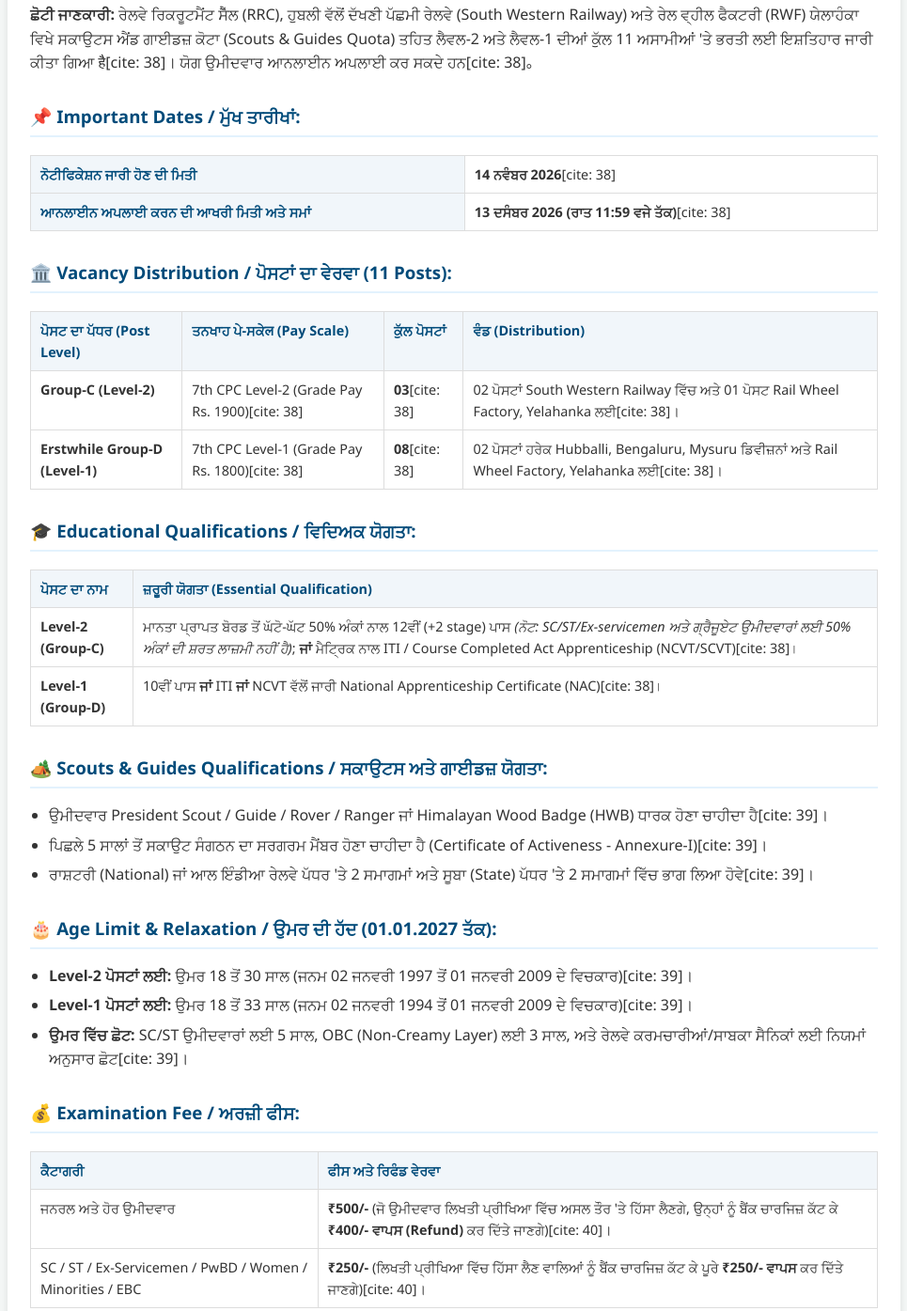
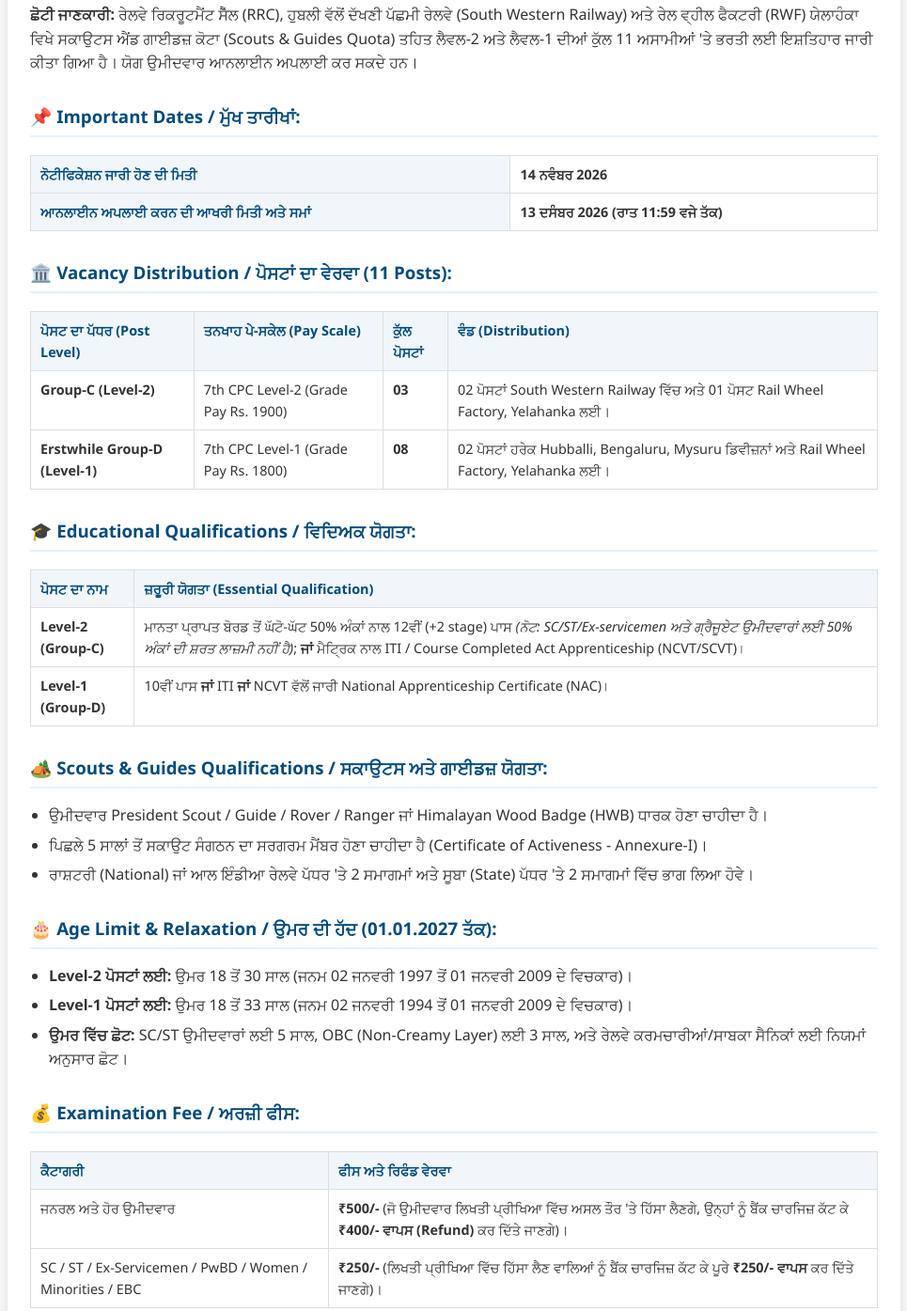
Before and after one commit to panjabjobjunction/panjabjobjunction-site, a plain HTML site: page swr-scouts-guides-recruitment-2026.html in a window 1280 px wide. Shown: the part 419-1814 px from the top of the page at 94% size, without its empty margins (157-1122 px from the left). Drawn offline with Linux system fonts and the light colour scheme.

Commit message:
Update swr-scouts-guides-recruitment-2026.html

```diff
--- a/swr-scouts-guides-recruitment-2026.html
+++ b/swr-scouts-guides-recruitment-2026.html
@@ -47,17 +47,17 @@
         <span class="badge">Online Form - Employment Notice No. SWR/P-HQ/Scouts & Guides/26-27</span>
         <h2>South Western Railway (SWR) & Rail Wheel Factory Scouts & Guides Quota Recruitment 2026-27 (11 Posts)</h2>
 
-        <p><strong>ਛੋਟੀ ਜਾਣਕਾਰੀ:</strong> ਰੇਲਵੇ ਰਿਕਰੂਟਮੈਂਟ ਸੈੱਲ (RRC), ਹੁਬਲੀ ਵੱਲੋਂ ਦੱਖਣੀ ਪੱਛਮੀ ਰੇਲਵੇ (South Western Railway) ਅਤੇ ਰੇਲ ਵ੍ਹੀਲ ਫੈਕਟਰੀ (RWF) ਯੇਲਾਹੰਕਾ ਵਿਖੇ ਸਕਾਉਟਸ ਐਂਡ ਗਾਈਡਜ਼ ਕੋਟਾ (Scouts & Guides Quota) ਤਹਿਤ ਲੈਵਲ-2 ਅਤੇ ਲੈਵਲ-1 ਦੀਆਂ ਕੁੱਲ 11 ਅਸਾਮੀਆਂ 'ਤੇ ਭਰਤੀ ਲਈ ਇਸ਼ਤਿਹਾਰ ਜਾਰੀ ਕੀਤਾ ਗਿਆ है[cite: 38]। ਯੋਗ ਉਮੀਦਵਾਰ ਆਨਲਾਈਨ ਅਪਲਾਈ ਕਰ ਸਕਦੇ ਹਨ[cite: 38]。</p>
+        <p><strong>ਛੋਟੀ ਜਾਣਕਾਰੀ:</strong> ਰੇਲਵੇ ਰਿਕਰੂਟਮੈਂਟ ਸੈੱਲ (RRC), ਹੁਬਲੀ ਵੱਲੋਂ ਦੱਖਣੀ ਪੱਛਮੀ ਰੇਲਵੇ (South Western Railway) ਅਤੇ ਰੇਲ ਵ੍ਹੀਲ ਫੈਕਟਰੀ (RWF) ਯੇਲਾਹੰਕਾ ਵਿਖੇ ਸਕਾਉਟਸ ਐਂਡ ਗਾਈਡਜ਼ ਕੋਟਾ (Scouts & Guides Quota) ਤਹਿਤ ਲੈਵਲ-2 ਅਤੇ ਲੈਵਲ-1 ਦੀਆਂ ਕੁੱਲ 11 ਅਸਾਮੀਆਂ 'ਤੇ ਭਰਤੀ ਲਈ ਇਸ਼ਤਿਹਾਰ ਜਾਰੀ ਕੀਤਾ ਗਿਆ ਹੈ। ਯੋਗ ਉਮੀਦਵਾਰ ਆਨਲਾਈਨ ਅਪਲਾਈ ਕਰ ਸਕਦੇ ਹਨ।</p>
 
         <h3>📌 Important Dates / ਮੁੱਖ ਤਾਰੀਖਾਂ:</h3>
         <table class="info-table">
             <tr>
                 <th>ਨੋਟੀਫਿਕੇਸ਼ਨ ਜਾਰੀ ਹੋਣ ਦੀ ਮਿਤੀ</th>
-                <td><strong>14 ਨਵੰਬਰ 2026</strong>[cite: 38]</td>
+                <td><strong>14 ਨਵੰਬਰ 2026</strong></td>
             </tr>
             <tr>
                 <th>ਆਨਲਾਈਨ ਅਪਲਾਈ ਕਰਨ ਦੀ ਆਖਰੀ ਮਿਤੀ ਅਤੇ ਸਮਾਂ</th>
-                <td><strong>13 ਦਸੰਬਰ 2026 (ਰਾਤ 11:59 ਵਜੇ ਤੱਕ)</strong>[cite: 38]</td>
+                <td><strong>13 ਦਸੰਬਰ 2026 (ਰਾਤ 11:59 ਵਜੇ ਤੱਕ)</strong></td>
             </tr>
         </table>
 
@@ -65,21 +65,21 @@
         <table class="info-table">
             <tr>
                 <th>ਪੋਸਟ ਦਾ ਪੱਧਰ (Post Level)</th>
-                <th>ਤਨਖਾਹ ਪੇ-ਸਕੇल (Pay Scale)</th>
+                <th>ਤਨਖਾਹ ਪੇ-ਸਕੇਲ (Pay Scale)</th>
                 <th>ਕੁੱਲ ਪੋਸਟਾਂ</th>
                 <th>ਵੰਡ (Distribution)</th>
             </tr>
             <tr>
                 <td><strong>Group-C (Level-2)</strong></td>
-                <td>7th CPC Level-2 (Grade Pay Rs. 1900)[cite: 38]</td>
-                <td><strong>03</strong>[cite: 38]</td>
-                <td>02 ਪੋਸਟਾਂ South Western Railway ਵਿੱਚ ਅਤੇ 01 ਪੋਸਟ Rail Wheel Factory, Yelahanka ਲਈ[cite: 38]।</td>
+                <td>7th CPC Level-2 (Grade Pay Rs. 1900)</td>
+                <td><strong>03</strong></td>
+                <td>02 ਪੋਸਟਾਂ South Western Railway ਵਿੱਚ ਅਤੇ 01 ਪੋਸਟ Rail Wheel Factory, Yelahanka ਲਈ।</td>
             </tr>
             <tr>
                 <td><strong>Erstwhile Group-D (Level-1)</strong></td>
-                <td>7th CPC Level-1 (Grade Pay Rs. 1800)[cite: 38]</td>
-                <td><strong>08</strong>[cite: 38]</td>
-                <td>02 ਪੋਸਟਾਂ ਹਰੇਕ Hubballi, Bengaluru, Mysuru ਡਿਵੀਜ਼ਨਾਂ ਅਤੇ Rail Wheel Factory, Yelahanka ਲਈ[cite: 38]।</td>
+                <td>7th CPC Level-1 (Grade Pay Rs. 1800)</td>
+                <td><strong>08</strong></td>
+                <td>02 ਪੋਸਟਾਂ ਹਰੇਕ Hubballi, Bengaluru, Mysuru ਡਿਵੀਜ਼ਨਾਂ ਅਤੇ Rail Wheel Factory, Yelahanka ਲਈ।</td>
             </tr>
         </table>
 
@@ -91,26 +91,26 @@
             </tr>
             <tr>
                 <td><strong>Level-2 (Group-C)</strong></td>
-                <td>ਮਾਨਤਾ ਪ੍ਰਾਪਤ ਬੋਰਡ ਤੋਂ ਘੱਟੋ-ਘੱਟ 50% ਅੰਕਾਂ ਨਾਲ 12ਵੀਂ (+2 stage) ਪਾਸ <em>(ਨੋਟ: SC/ST/Ex-servicemen ਅਤੇ ਗ੍ਰੈਜੂਏਟ ਉਮੀਦਵਾਰਾਂ ਲਈ 50% ਅੰਕਾਂ ਦੀ ਸ਼ਰਤ ਲਾਜ਼ਮੀ ਨਹੀਂ ਹੈ)</em>; <strong>ਜਾਂ</strong> ਮੈਟ੍ਰਿਕ ਨਾਲ ITI / Course Completed Act Apprenticeship (NCVT/SCVT)[cite: 38]।</td>
+                <td>ਮਾਨਤਾ ਪ੍ਰਾਪਤ ਬੋਰਡ ਤੋਂ ਘੱਟੋ-ਘੱਟ 50% ਅੰਕਾਂ ਨਾਲ 12ਵੀਂ (+2 stage) ਪਾਸ <em>(ਨੋਟ: SC/ST/Ex-servicemen ਅਤੇ ਗ੍ਰੈਜੂਏਟ ਉਮੀਦਵਾਰਾਂ ਲਈ 50% ਅੰਕਾਂ ਦੀ ਸ਼ਰਤ ਲਾਜ਼ਮੀ ਨਹੀਂ ਹੈ)</em>; <strong>ਜਾਂ</strong> ਮੈਟ੍ਰਿਕ ਨਾਲ ITI / Course Completed Act Apprenticeship (NCVT/SCVT)।</td>
             </tr>
             <tr>
                 <td><strong>Level-1 (Group-D)</strong></td>
-                <td>10ਵੀਂ ਪਾਸ <strong>ਜਾਂ</strong> ITI <strong>ਜਾਂ</strong> NCVT ਵੱਲੋਂ ਜਾਰੀ National Apprenticeship Certificate (NAC)[cite: 38]।</td>
+                <td>10ਵੀਂ ਪਾਸ <strong>ਜਾਂ</strong> ITI <strong>ਜਾਂ</strong> NCVT ਵੱਲੋਂ ਜਾਰੀ National Apprenticeship Certificate (NAC)।</td>
             </tr>
         </table>
 
         <h3>🏕️ Scouts & Guides Qualifications / ਸਕਾਉਟਸ ਅਤੇ ਗਾਈਡਜ਼ ਯੋਗਤਾ:</h3>
         <ul>
-            <li>ਉਮੀਦਵਾਰ President Scout / Guide / Rover / Ranger ਜਾਂ Himalayan Wood Badge (HWB) ਧਾਰਕ ਹੋਣਾ ਚਾਹੀਦਾ ਹੈ[cite: 39]।</li>
-            <li>ਪਿਛਲੇ 5 ਸਾਲਾਂ ਤੋਂ ਸਕਾਉਟ ਸੰਗਠਨ ਦਾ ਸਰਗਰਮ ਮੈਂਬਰ ਹੋਣਾ ਚਾਹੀਦਾ ਹੈ (Certificate of Activeness - Annexure-I)[cite: 39]।</li>
-            <li>ਰਾਸ਼ਟਰੀ (National) ਜਾਂ ਆਲ ਇੰਡੀਆ ਰੇਲਵੇ ਪੱਧਰ 'ਤੇ 2 ਸਮਾਗਮਾਂ ਅਤੇ ਸੂਬਾ (State) ਪੱਧਰ 'ਤੇ 2 ਸਮਾਗਮਾਂ ਵਿੱਚ ਭਾਗ ਲਿਆ ਹੋਵੇ[cite: 39]।</li>
+            <li>ਉਮੀਦਵਾਰ President Scout / Guide / Rover / Ranger ਜਾਂ Himalayan Wood Badge (HWB) ਧਾਰਕ ਹੋਣਾ ਚਾਹੀਦਾ ਹੈ।</li>
+            <li>ਪਿਛਲੇ 5 ਸਾਲਾਂ ਤੋਂ ਸਕਾਉਟ ਸੰਗਠਨ ਦਾ ਸਰਗਰਮ ਮੈਂਬਰ ਹੋਣਾ ਚਾਹੀਦਾ ਹੈ (Certificate of Activeness - Annexure-I)।</li>
+            <li>ਰਾਸ਼ਟਰੀ (National) ਜਾਂ ਆਲ ਇੰਡੀਆ ਰੇਲਵੇ ਪੱਧਰ 'ਤੇ 2 ਸਮਾਗਮਾਂ ਅਤੇ ਸੂਬਾ (State) ਪੱਧਰ 'ਤੇ 2 ਸਮਾਗਮਾਂ ਵਿੱਚ ਭਾਗ ਲਿਆ ਹੋਵੇ।</li>
         </ul>
 
         <h3>🎂 Age Limit & Relaxation / ਉਮਰ ਦੀ ਹੱਦ (01.01.2027 ਤੱਕ):</h3>
         <ul>
-            <li><strong>Level-2 ਪੋਸਟਾਂ ਲਈ:</strong> ਉਮਰ 18 ਤੋਂ 30 ਸਾਲ (ਜਨਮ 02 ਜਨਵਰੀ 1997 ਤੋਂ 01 ਜਨਵਰੀ 2009 ਦੇ ਵਿਚਕਾਰ)[cite: 39]।</li>
-            <li><strong>Level-1 ਪੋਸਟਾਂ ਲਈ:</strong> ਉਮਰ 18 ਤੋਂ 33 ਸਾਲ (ਜਨਮ 02 ਜਨਵਰੀ 1994 ਤੋਂ 01 ਜਨਵਰੀ 2009 ਦੇ ਵਿਚਕਾਰ)[cite: 39]।</li>
-            <li><strong>ਉਮਰ ਵਿੱਚ ਛੋਟ:</strong> SC/ST ਉਮੀਦਵਾਰਾਂ ਲਈ 5 ਸਾਲ, OBC (Non-Creamy Layer) ਲਈ 3 ਸਾਲ, ਅਤੇ ਰੇਲਵੇ ਕਰਮਚਾਰੀਆਂ/ਸਾਬਕਾ ਸੈਨਿਕਾਂ ਲਈ ਨਿਯਮਾਂ ਅਨੁਸਾਰ ਛੋਟ[cite: 39]।</li>
+            <li><strong>Level-2 ਪੋਸਟਾਂ ਲਈ:</strong> ਉਮਰ 18 ਤੋਂ 30 ਸਾਲ (ਜਨਮ 02 ਜਨਵਰੀ 1997 ਤੋਂ 01 ਜਨਵਰੀ 2009 ਦੇ ਵਿਚਕਾਰ)।</li>
+            <li><strong>Level-1 ਪੋਸਟਾਂ ਲਈ:</strong> ਉਮਰ 18 ਤੋਂ 33 ਸਾਲ (ਜਨਮ 02 ਜਨਵਰੀ 1994 ਤੋਂ 01 ਜਨਵਰੀ 2009 ਦੇ ਵਿਚਕਾਰ)।</li>
+            <li><strong>ਉਮਰ ਵਿੱਚ ਛੋਟ:</strong> SC/ST ਉਮੀਦਵਾਰਾਂ ਲਈ 5 ਸਾਲ, OBC (Non-Creamy Layer) ਲਈ 3 ਸਾਲ, ਅਤੇ ਰੇਲਵੇ ਕਰਮਚਾਰੀਆਂ/ਸਾਬਕਾ ਸੈਨਿਕਾਂ ਲਈ ਨਿਯਮਾਂ ਅਨੁਸਾਰ ਛੋਟ।</li>
         </ul>
 
         <h3>💰 Examination Fee / ਅਰਜ਼ੀ ਫੀਸ:</h3>
@@ -121,21 +121,21 @@
             </tr>
             <tr>
                 <td>ਜਨਰਲ ਅਤੇ ਹੋਰ ਉਮੀਦਵਾਰ</td>
-                <td><strong>₹500/-</strong> (ਜੋ ਉਮੀਦਵਾਰ ਲਿਖਤੀ ਪ੍ਰੀਖਿਆ ਵਿੱਚ ਅਸਲ ਤੌਰ 'ਤੇ ਹਿੱਸਾ ਲੈਣਗੇ, ਉਨ੍ਹਾਂ ਨੂੰ ਬੈਂਕ ਚਾਰਜਿਜ਼ ਕੱਟ ਕੇ <strong>₹400/- ਵਾਪਸ (Refund)</strong> ਕਰ ਦਿੱਤੇ ਜਾਣਗੇ)[cite: 40]।</td>
+                <td><strong>₹500/-</strong> (ਜੋ ਉਮੀਦਵਾਰ ਲਿਖਤੀ ਪ੍ਰੀਖਿਆ ਵਿੱਚ ਅਸਲ ਤੌਰ 'ਤੇ ਹਿੱਸਾ ਲੈਣਗੇ, ਉਨ੍ਹਾਂ ਨੂੰ ਬੈਂਕ ਚਾਰਜਿਜ਼ ਕੱਟ ਕੇ <strong>₹400/- ਵਾਪਸ (Refund)</strong> ਕਰ ਦਿੱਤੇ ਜਾਣਗੇ)।</td>
             </tr>
             <tr>
                 <td>SC / ST / Ex-Servicemen / PwBD / Women / Minorities / EBC</td>
-                <td><strong>₹250/-</strong> (ਲਿਖਤੀ ਪ੍ਰੀਖਿਆ ਵਿੱਚ ਹਿੱਸਾ ਲੈਣ ਵਾਲਿਆਂ ਨੂੰ ਬੈਂਕ ਚਾਰਜਿਜ਼ ਕੱਟ ਕੇ ਪੂਰੇ <strong>₹250/- ਵਾਪਸ</strong> ਕਰ ਦਿੱਤੇ ਜਾਣਗੇ)[cite: 40]।</td>
+                <td><strong>₹250/-</strong> (ਲਿਖਤੀ ਪ੍ਰੀਖਿਆ ਵਿੱਚ ਹਿੱਸਾ ਲੈਣ ਵਾਲਿਆਂ ਨੂੰ ਬੈਂਕ ਚਾਰਜਿਜ਼ ਕੱਟ ਕੇ ਪੂਰੇ <strong>₹250/- ਵਾਪਸ</strong> ਕਰ ਦਿੱਤੇ ਜਾਣਗੇ)।</td>
             </tr>
         </table>
         <div class="alert-box">
-            <strong>ਨੋਟ (EBC):</strong> ਆਰਥਿਕ ਤੌਰ 'ਤੇ ਪਛੜੇ ਵਰਗ (EBC) ਉਹ ਉਮੀਦਵਾਰ ਮੰਨੇ ਜਾਣਗੇ ਜਿਨ੍ਹਾਂ ਦੀ ਪਰਿਵਾਰਕ ਸਾਲਾਨਾ ਆਮਦਨ ₹50,000/- ਤੋਂ ਘੱਟ ਹੈ[cite: 41]। ਲੈਵਲ-1 ਅਤੇ ਲੈਵਲ-2 ਦੋਵਾਂ ਲਈ ਵੱਖ-ਵੱਖ ਅਪਲਾਈ ਕਰਨਾ ਪਵੇਗਾ ਅਤੇ ਫੀਸ ਵੀ ਵੱਖਰੀ ਭਰਨੀ ਪਵੇਗੀ[cite: 41]।
+            <strong>ਨੋਟ (EBC):</strong> ਆਰਥਿਕ ਤੌਰ 'ਤੇ ਪਛੜੇ ਵਰਗ (EBC) ਉਹ ਉਮੀਦਵਾਰ ਮੰਨੇ ਜਾਣਗੇ ਜਿਨ੍ਹਾਂ ਦੀ ਪਰਿਵਾਰਕ ਸਾਲਾਨਾ ਆਮਦਨ ₹50,000/- ਤੋਂ ਘੱਟ ਹੈ। ਲੈਵਲ-1 ਅਤੇ ਲੈਵਲ-2 ਦੋਵਾਂ ਲਈ ਵੱਖ-ਵੱਖ ਅਪਲਾਈ ਕਰਨਾ ਪਵੇਗਾ ਅਤੇ ਫੀਸ ਵੀ ਵੱਖਰੀ ਭਰਨੀ ਪਵੇਗੀ।
         </div>
 
         <h3>📝 Selection Process / ਚੋਣ ਪ੍ਰਕਿਰਿਆ (ਕੁੱਲ 100 ਅੰਕ):</h3>
         <ul>
-            <li><strong>ਲਿਖਤੀ ਪ੍ਰੀਖਿਆ (Written Test - 60 ਅੰਕ):</strong> 40 ਉਦੇਸ਼ਵਾਦੀ ਪ੍ਰਸ਼ਨ (Objective type) ਅਤੇ 1 ਨਿਬੰਧ (Essay type - 20 ਅੰਕ) ਸਕਾਉਟਸ/ਗਾਈਡਜ਼ ਸੰਗਠਨ ਅਤੇ ਜਨਰਲ ਗਿਆਨ ਨਾਲ ਸਬੰਧਤ ਹੋਣਗੇ[cite: 42]।</li>
-            <li><strong>ਸਰਟੀਫਿਕੇਟਾਂ ਦੇ ਅੰਕ (Marks on Certificates - 40 ਅੰਕ):</strong> ਰਾਸ਼ਟਰੀ, ਰਾਜ, ਵਿਸ਼ੇਸ਼ ਕੋਰਸਾਂ ਅਤੇ ਜ਼ਿਲ੍ਹਾ ਰੈਲੀਆਂ ਵਿੱਚ ਭਾਗ ਲੈਣ ਦੇ ਆਧਾਰ 'ਤੇ ਅੰਕ ਦਿੱਤੇ ਜਾਣਗੇ[cite: 42, 43]।</li>
+            <li><strong>ਲਿਖਤੀ ਪ੍ਰੀਖਿਆ (Written Test - 60 ਅੰਕ):</strong> 40 ਉਦੇਸ਼ਵਾਦੀ ਪ੍ਰਸ਼ਨ (Objective type) ਅਤੇ 1 ਨਿਬੰਧ (Essay type - 20 ਅੰਕ) ਸਕਾਉਟਸ/ਗਾਈਡਜ਼ ਸੰਗਠਨ ਅਤੇ ਜਨਰਲ ਗਿਆਨ ਨਾਲ ਸਬੰਧਤ ਹੋਣਗੇ।</li>
+            <li><strong>ਸਰਟੀਫਿਕੇਟਾਂ ਦੇ ਅੰਕ (Marks on Certificates - 40 ਅੰਕ):</strong> ਰਾਸ਼ਟਰੀ, ਰਾਜ, ਵਿਸ਼ੇਸ਼ ਕੋਰਸਾਂ ਅਤੇ ਜ਼ਿਲ੍ਹਾ ਰੈਲੀਆਂ ਵਿੱਚ ਭਾਗ ਲੈਣ ਦੇ ਆਧਾਰ 'ਤੇ ਅੰਕ ਦਿੱਤੇ ਜਾਣਗੇ।</li>
         </ul>
 
         <div class="whatsapp-notice">
```
